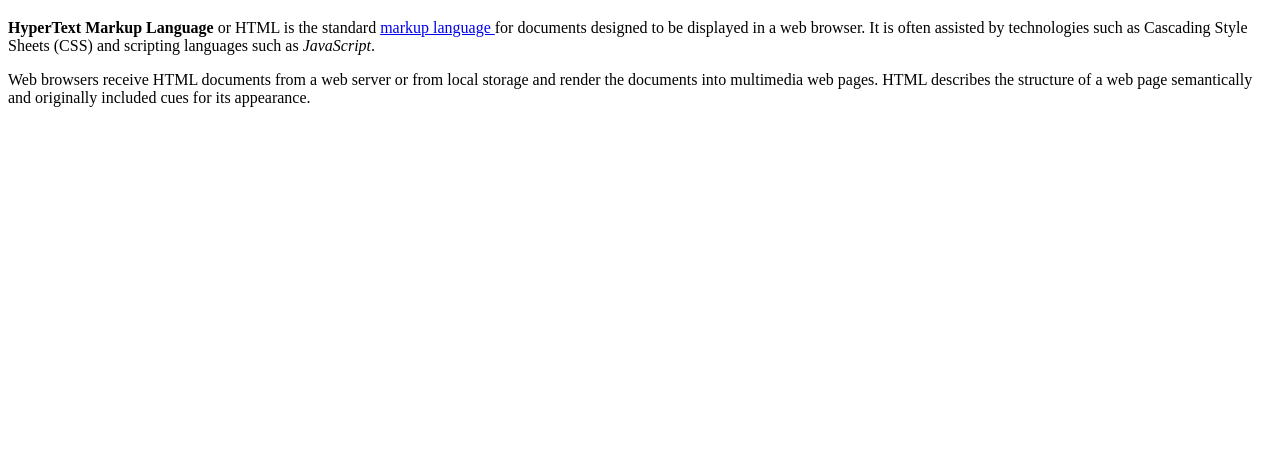
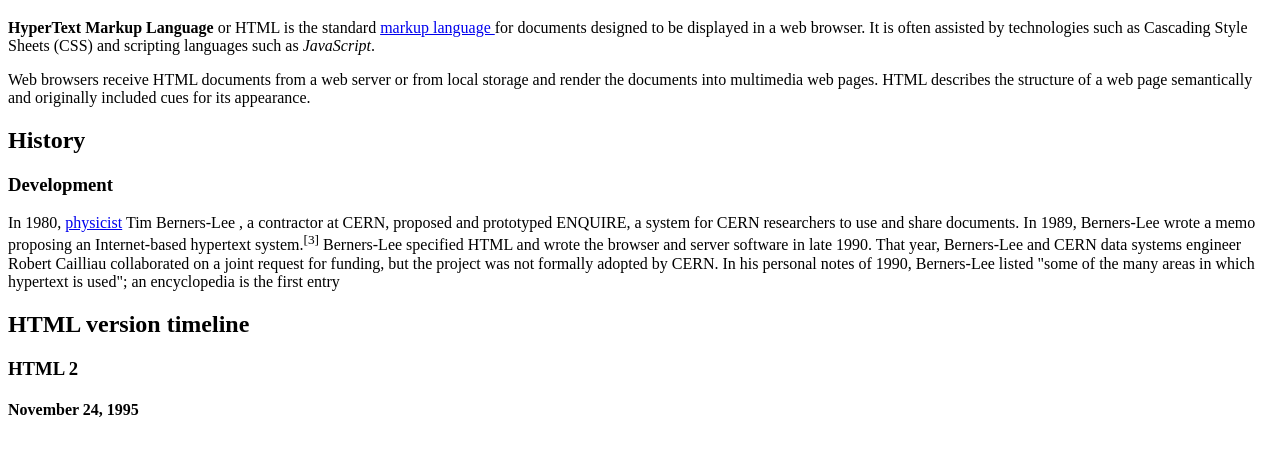
Before and after one commit to naser1026/Belajar-Teknologi-Web, a plain HTML site: page HTML/index.html in a window 1280 px wide. Shown: the part 61-514 px from the top of the page. Drawn offline with Linux system fonts and the light colour scheme.

Commit message:
feat : Menambah heading dan menambah settings.json

```diff
--- a/HTML/index.html
+++ b/HTML/index.html
@@ -7,5 +7,12 @@
     <p><b>HyperText Markup Language</b> or HTML is the standard <a href="https://en.wikipedia.org/wiki/Markup_language"> markup language </a>for documents designed to be displayed in a web browser. It is often assisted by technologies such as Cascading Style Sheets (CSS) and scripting languages such as <i> JavaScript</i>.</p>
     <p>
     Web browsers receive HTML documents from a web server or from local storage and render the documents into multimedia web pages. HTML describes the structure of a web page semantically and originally included cues for its appearance.</p>
+    <h2>History</h2>
+    <h3>Development</h3>
+    <p>In 1980, <a href="https://en.wikipedia.org/wiki/Physicist">physicist</a> Tim Berners-Lee , a contractor at CERN, proposed and prototyped ENQUIRE, a system for CERN researchers to use and share documents. In 1989, Berners-Lee wrote a memo proposing an Internet-based hypertext system.<sup>[3]</sup> Berners-Lee specified HTML and wrote the browser and server software in late 1990. That year, Berners-Lee and CERN data systems engineer Robert Cailliau collaborated on a joint request for funding, but the project was not formally adopted by CERN. In his personal notes of 1990, Berners-Lee listed "some of the many areas in which hypertext is used"; an encyclopedia is the first entry</p>
+    <h2>HTML version timeline</h2>
+    <h3>HTML 2</h3>
+    <h4><b>November 24, 1995 </b> </h4>
+
 </body>
 </html>
```
